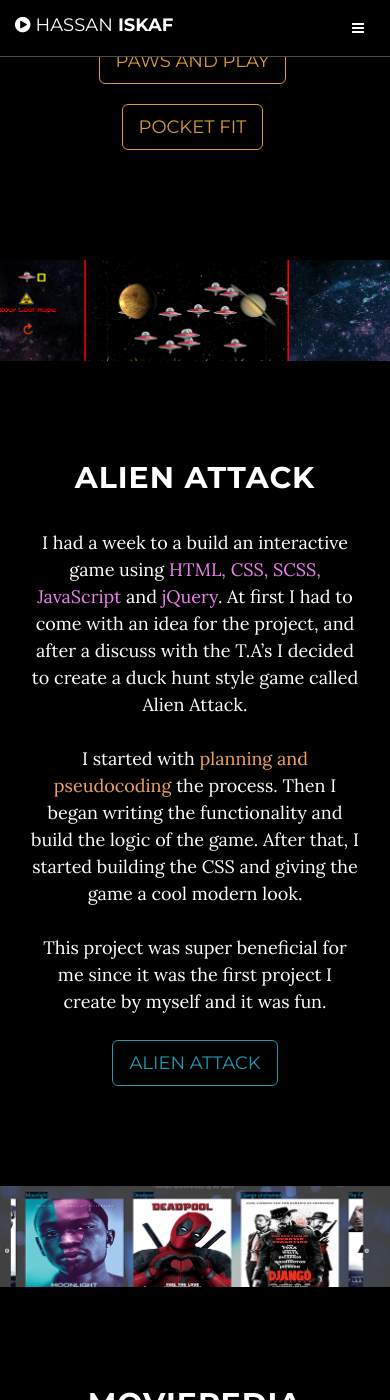
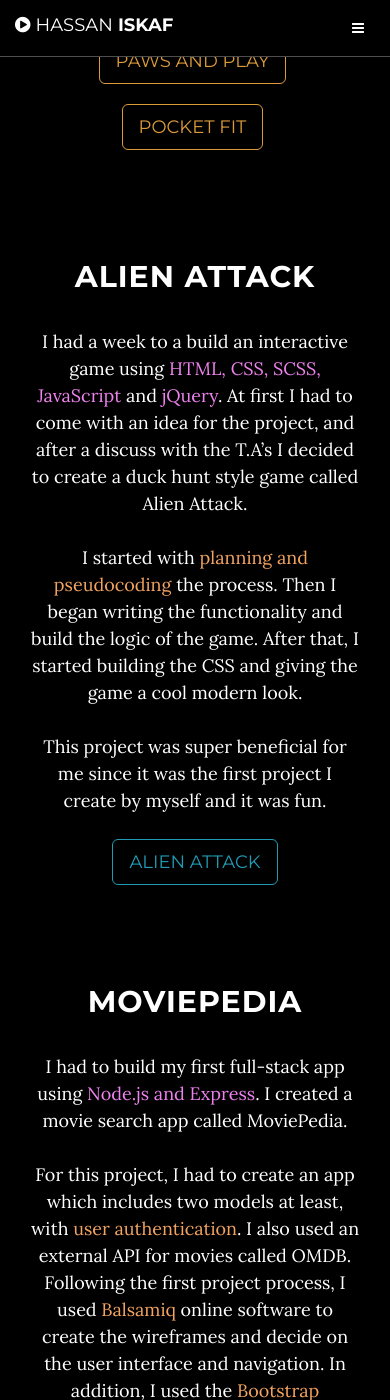
Before and after one commit to hassanisk/hassanisk.github.io, a Jekyll site: the page built from index.html, in a window 390 px wide and 1400 px high, scrolled down 1974 px. Built offline with Jekyll 4.4.1, drawn with Linux system fonts in a browser that asks for light colours.

Commit message:
media query

```diff
--- a/_includes/alien.html
+++ b/_includes/alien.html
@@ -1,5 +1,5 @@
 <!-- Download Section -->
-<section id="download" class="content-section text-center">
+<section id="alien" class="content-section text-center">
   <div class="alien-section">
     <div class="container">
       <div class="col-lg-8 col-lg-offset-2">
--- a/_includes/css/grayscale.css
+++ b/_includes/css/grayscale.css
@@ -362,7 +362,11 @@ a:focus {
 }
 
 
-
+@media(max-width:767px) {
+#paw, #alien, #keyboard, #pocket, #movie{
+  display: none;
+}
+}
 
 
 
--- a/_includes/movie.html
+++ b/_includes/movie.html
@@ -1,5 +1,5 @@
 <!-- Download Section -->
-<section id="download" class="content-section text-center">
+<section id="movie" class="content-section text-center">
   <div class="movie-section">
     <div class="container">
       <div class="col-lg-8 col-lg-offset-2">
--- a/_includes/parallex.html
+++ b/_includes/parallex.html
@@ -1,5 +1,5 @@
 <!-- Download Section -->
-<section id="download" class="content-section text-center">
+<section id="keyboard" class="content-section text-center">
   <div class="keyboard-section">
     <div class="container">
       <div class="col-lg-8 col-lg-offset-2">
--- a/_includes/paws.html
+++ b/_includes/paws.html
@@ -1,5 +1,5 @@
 <!-- Download Section -->
-<section id="download" class="content-section text-center">
+<section id="paws" class="content-section text-center">
   <div class="paws-section">
     <div class="container">
       <div class="col-lg-8 col-lg-offset-2">
--- a/_includes/pocket.html
+++ b/_includes/pocket.html
@@ -1,5 +1,5 @@
 <!-- Download Section -->
-<section id="download" class="content-section text-center">
+<section id="pocket" class="content-section text-center">
   <div class="pocket-section">
     <div class="container">
       <div class="col-lg-8 col-lg-offset-2">
```
